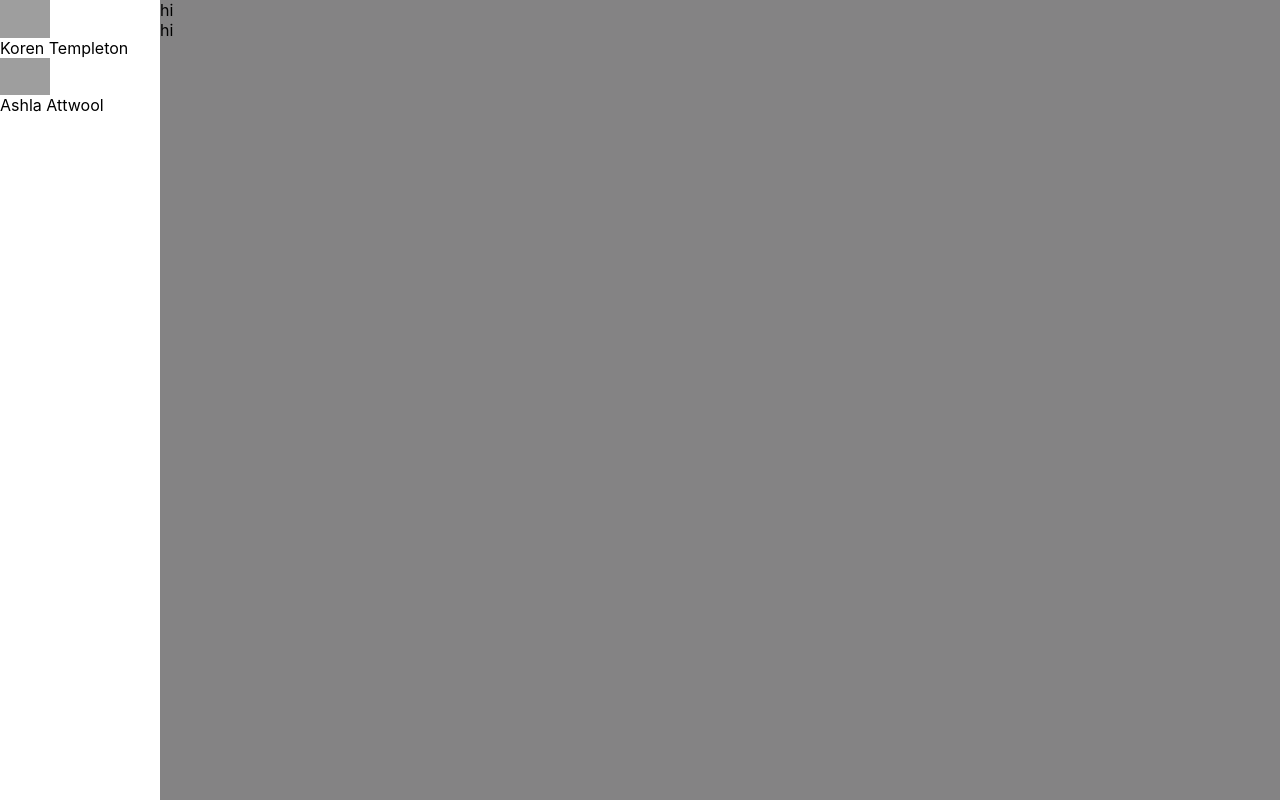
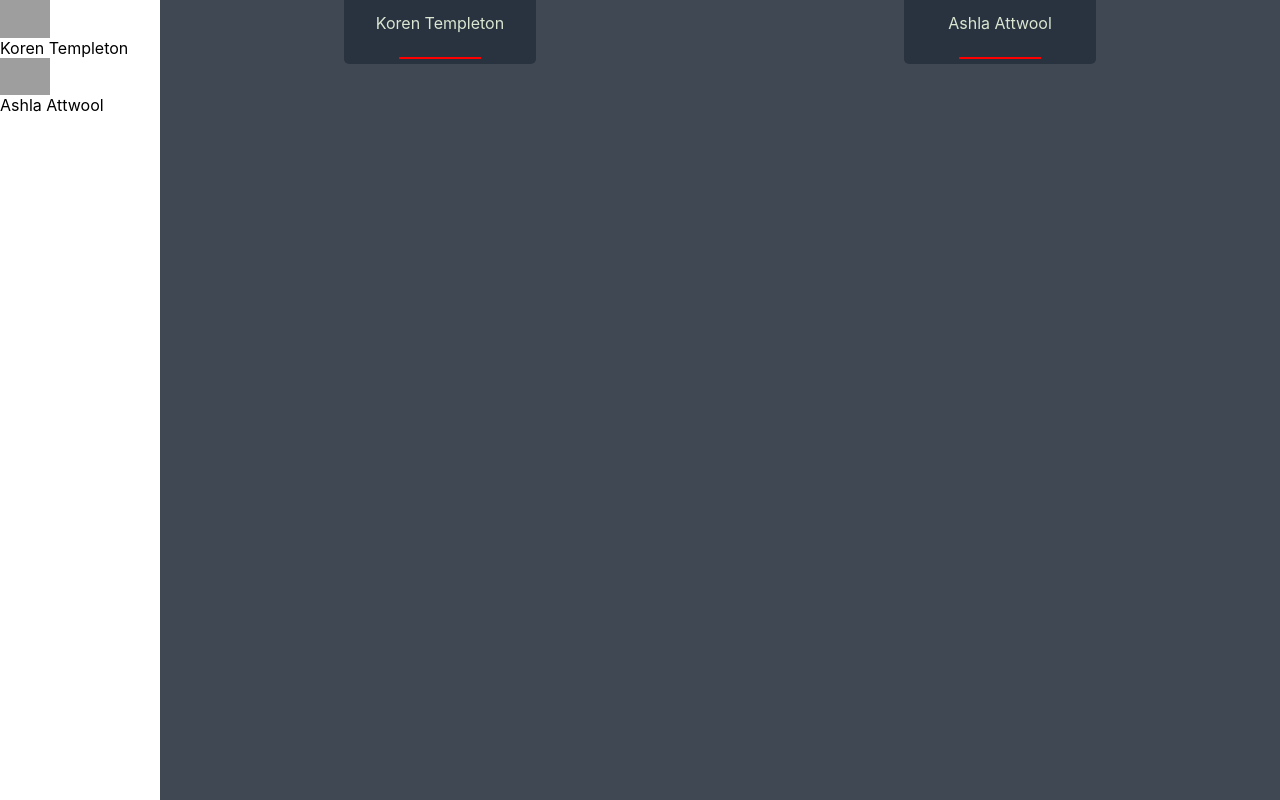
Before and after one commit to thinkful-ei-bee/james-joel-owl, a React (Create React App) app: page / in a window 1280 px wide. Built offline with nearby package versions, Linux system fonts and the light colour scheme; grey boxes are pictures that could not be loaded.

Commit message:
flexbox alignment in name-box

```diff
--- a/src/component/stage/stage.css
+++ b/src/component/stage/stage.css
@@ -1,5 +1,33 @@
 .Stage {
-  background-color: #848384;
+  background-color: #404853;
+  display: flex;
   flex-grow: 1;
   height: 100vh;
 }
+
+.Stage-Card {
+  flex-grow: 1;
+  display: flex;
+  justify-content: center;
+}
+
+.Stage-Person {
+  display: flex;
+}
+
+.Stage-Name-Box {
+  color: #dae5d2;
+  border-radius: 0 0 5px 5px;
+  display: flex;
+  flex-direction: column;
+  justify-content: center;
+  align-items: center;
+  background-color: #29333f;
+  width: 12em;
+  height: 4em;
+}
+
+.Stage-Name-Box hr {
+  width: 5em;
+  border: solid red 1px;
+}
--- a/src/component/stage/stage.js
+++ b/src/component/stage/stage.js
@@ -13,8 +13,18 @@ class Stage extends Component {
 
     const onStageHtml = onStage.map((person, index) => (
 
-      <div className="Stage-Personkey" key={index}>
-      hi
+      <div className="Stage-Card" key={index}>
+        <div className="Stage-Person">
+          <div className="Stage-Name-Box">
+            <div>
+              <p>{person.name}</p>
+            </div>
+            <div className="Stage-Name-Box-Details">
+              <hr></hr>
+            </div>
+          </div>
+
+        </div>
       </div>
 
     ));
```
